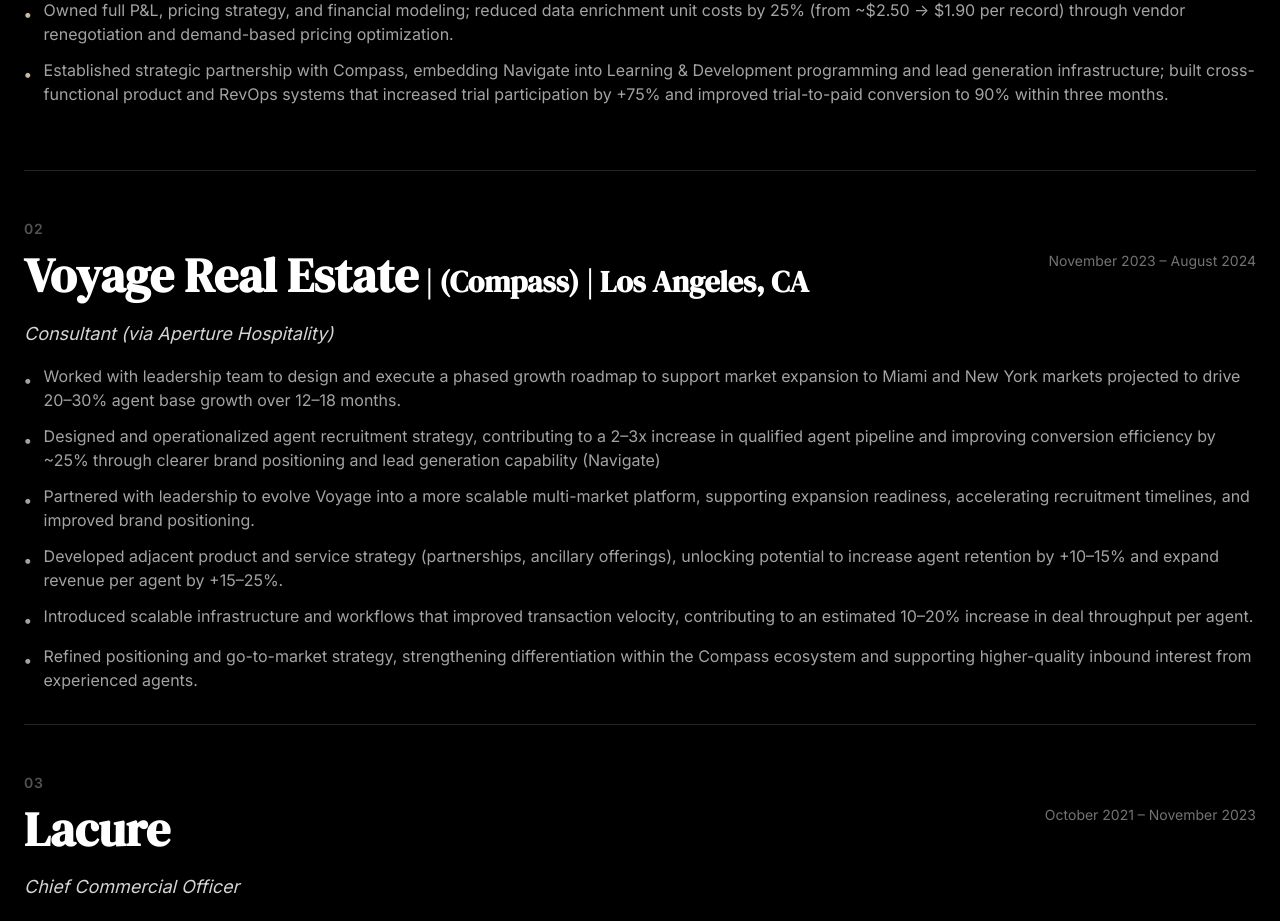
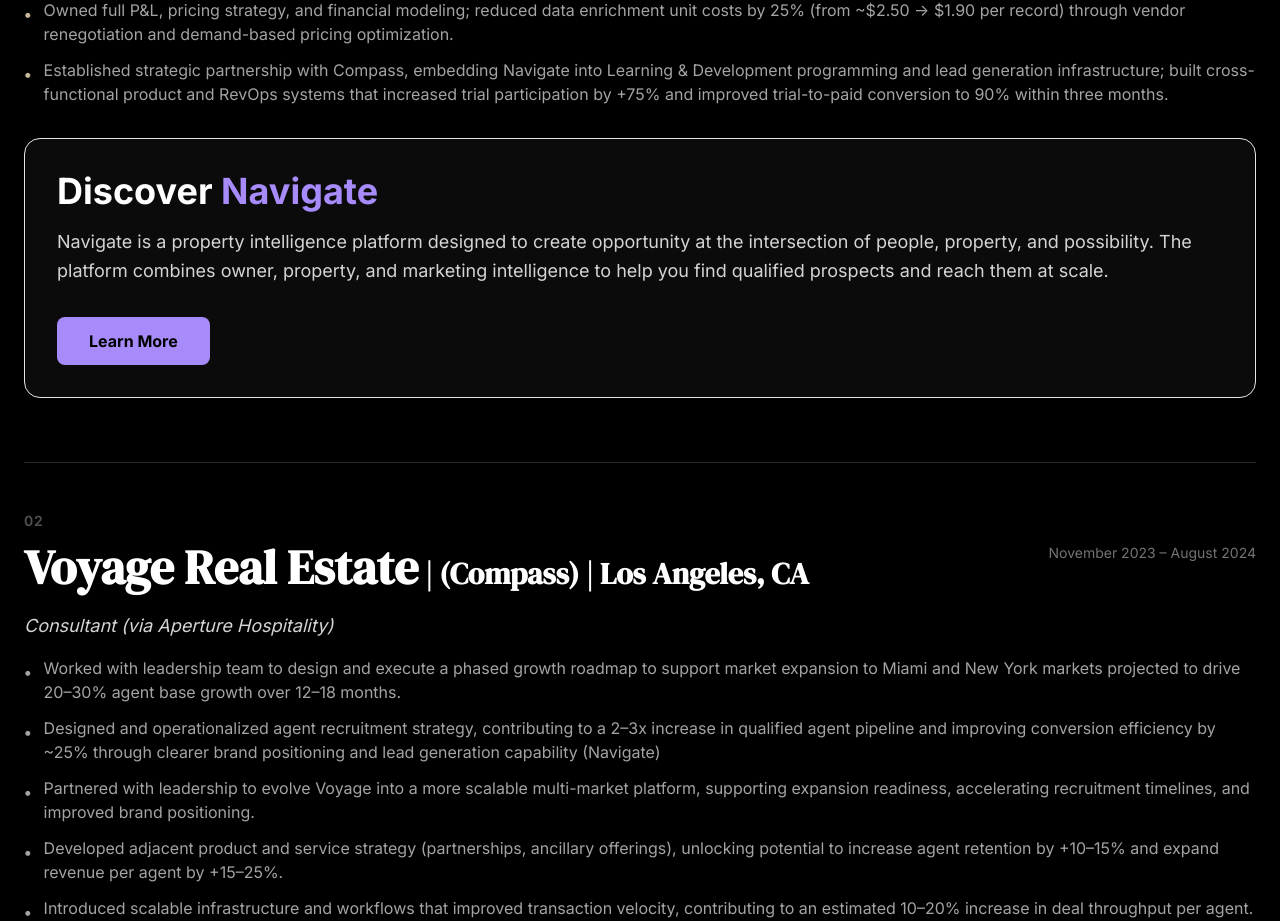
Before and after one commit to letsnavigatebmw/brandonmweaver, a React (Vite) app: page / in a window 1280 px wide. Shown: the part 3771-4692 px from the top of the page. Built offline with nearby package versions, Linux system fonts and the light colour scheme.

Commit message:
Restore Discover Navigate CTA box beneath Navigate section

```diff
--- a/src/components/Projects.jsx
+++ b/src/components/Projects.jsx
@@ -145,6 +145,33 @@ export default function Projects() {
                     </li>
                   ))}
                 </ul>
+
+                {/* Navigate Platform Card */}
+                <div className="bg-gray-900/50 border border-purple-500/30 rounded-2xl p-8 space-y-4 mb-8">
+                  {/* Heading */}
+                  <h2 className="text-3xl md:text-4xl font-bold">
+                    <span className="text-white">Discover </span>
+                    <span style={{ color: '#a78bfa' }}>Navigate</span>
+                  </h2>
+
+                  {/* Description */}
+                  <p className="text-lg text-gray-300 leading-relaxed">
+                    Navigate is a property intelligence platform designed to create opportunity at the intersection of people, property, and possibility. The platform combines owner, property, and marketing intelligence to help you find qualified prospects and reach them at scale.
+                  </p>
+
+                  {/* CTA */}
+                  <div className="pt-4">
+                    <a
+                      href="https://www.letsnavigatenow.com"
+                      target="_blank"
+                      rel="noopener noreferrer"
+                      className="inline-block px-8 py-3 font-bold rounded-lg transition-colors"
+                      style={{ backgroundColor: '#a78bfa', color: '#000000' }}
+                    >
+                      Learn More
+                    </a>
+                  </div>
+                </div>
               </div>
             </>
           )}
```
